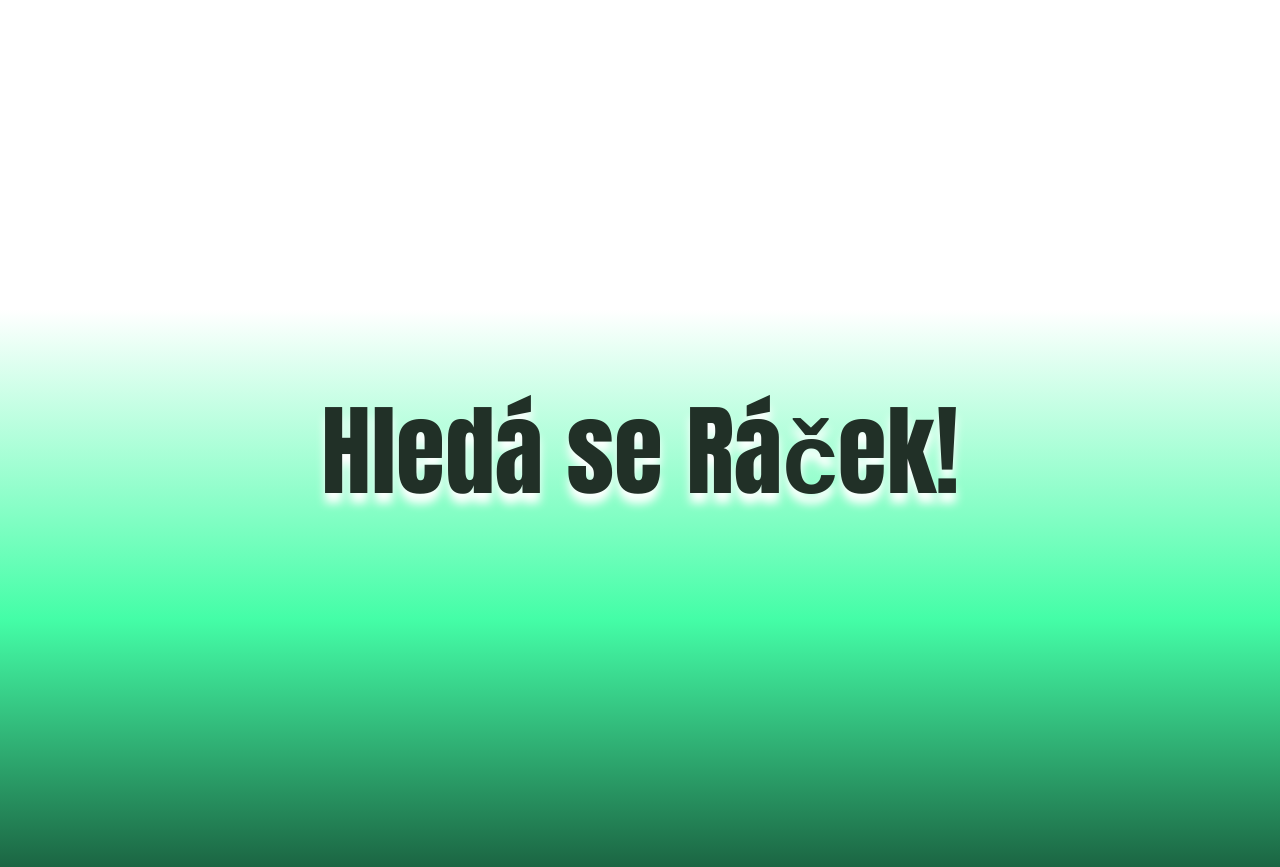
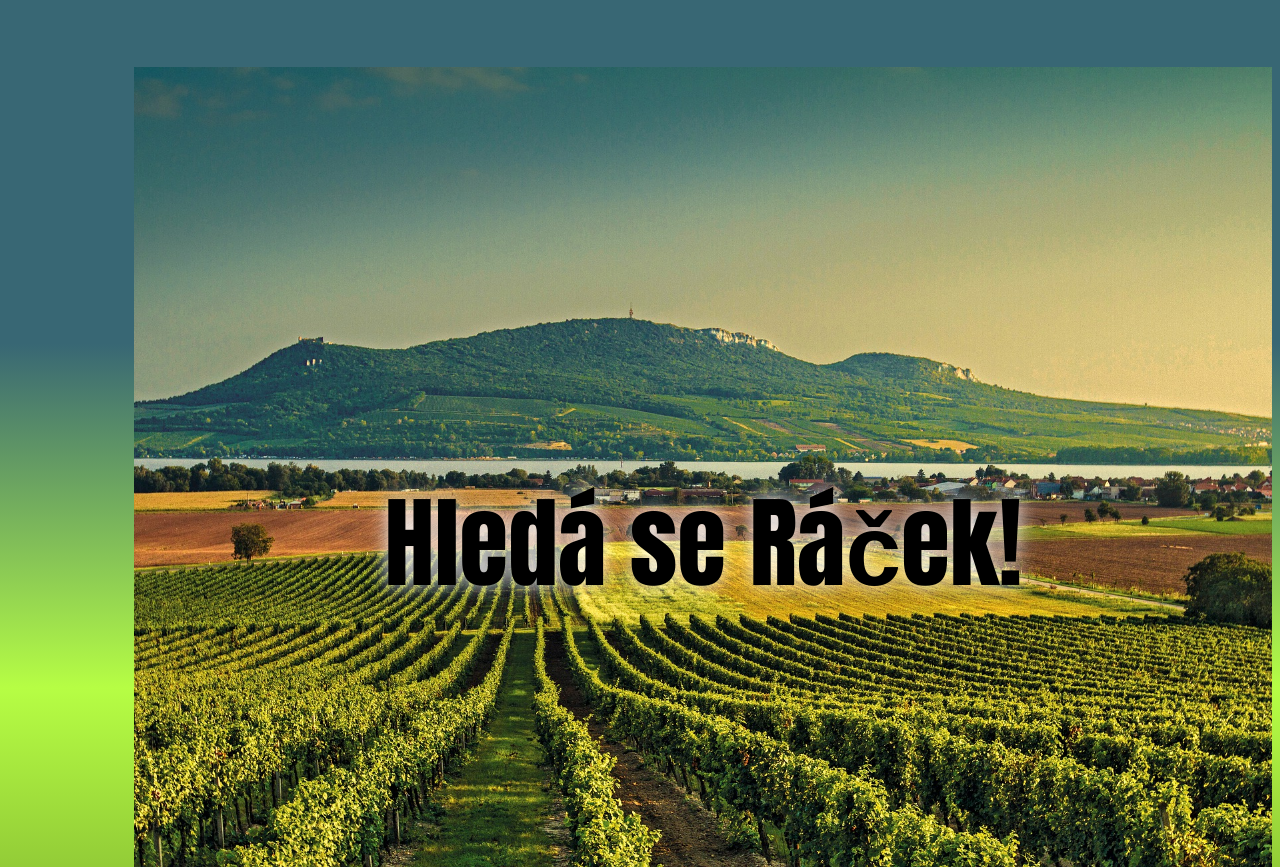
Before and after one commit to EmperorMrPenguin/git_swa, a plain HTML site: page index.html in a window 1280 px wide. Shown: the top 867 px of the page. Drawn offline with Linux system fonts and the light colour scheme.

Commit message:
index s obrázkem

```diff
--- a/index.html
+++ b/index.html
@@ -12,17 +12,23 @@
      body {
         background-color:#ffffff;
         color:#ffffff;
-        background-image: linear-gradient(180deg, #ffffff 15%, #00fd87bb 30%, #000000 50%);
+        background-image: linear-gradient(180deg, #386774 15%, #9cfd00bb 30%, #000000 70%);
         font-size: 15px;
         text-align:center;
 
      }
      h1 {
         text-align: center;
-        color:#213027;
+        color:#000000;
         font-family: Impact, sans-serif;
         font-size: 100px;
-        text-shadow: #ffffff 0px 10px 10px;
+        text-shadow: #ffffff 0px 0px 20px;
+        background-image: url('foto/ostatni foto/JMK.jpg');
+        background-repeat: no-repeat;
+        background-attachment: fixed;
+        background-size: cover;
+        background-size: 100% 100%;
+        margin-left: 10%;
 
      }
      h2{
@@ -33,13 +39,17 @@
     </style>
 </head>
 <body>
+<h1>
  <div class="pomocny">.</div>
  <div class="pomocny">.</div>
  <div class="pomocny">.</div>
- <h1>Hledá se Ráček!</h1>
  <div class="pomocny">.</div>
- <div class="pomocny">.</div>
- <div class="pomocny">.</div>
+ Hledá se Ráček!<br><div class="pomocny">.</div>
+   <div class="pomocny">.</div>
+   <div class="pomocny">.</div>
+   <div class="pomocny">.</div>
+   <div class="pomocny">.</div>
+  </h1>
  <h2>Co se děje?!</h2>
  Test Test Test Test Test Test Test Test Test Test Test Test <br>
  Test Test Test Test Test Test Test Test Test Test Test Test <br>
```
Also changed, not shown: foto/ostatni foto/JMK.jpg (added).
